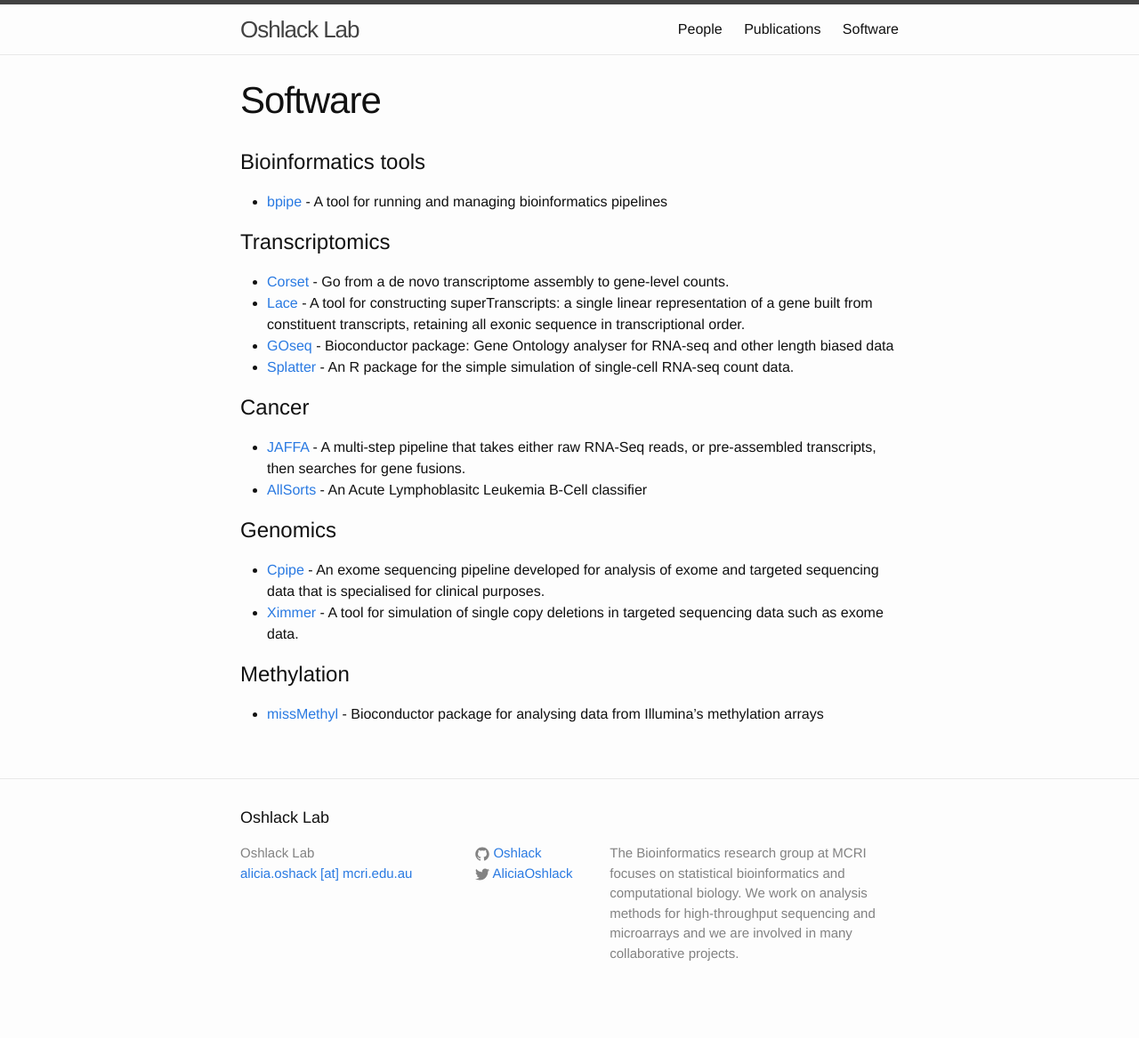
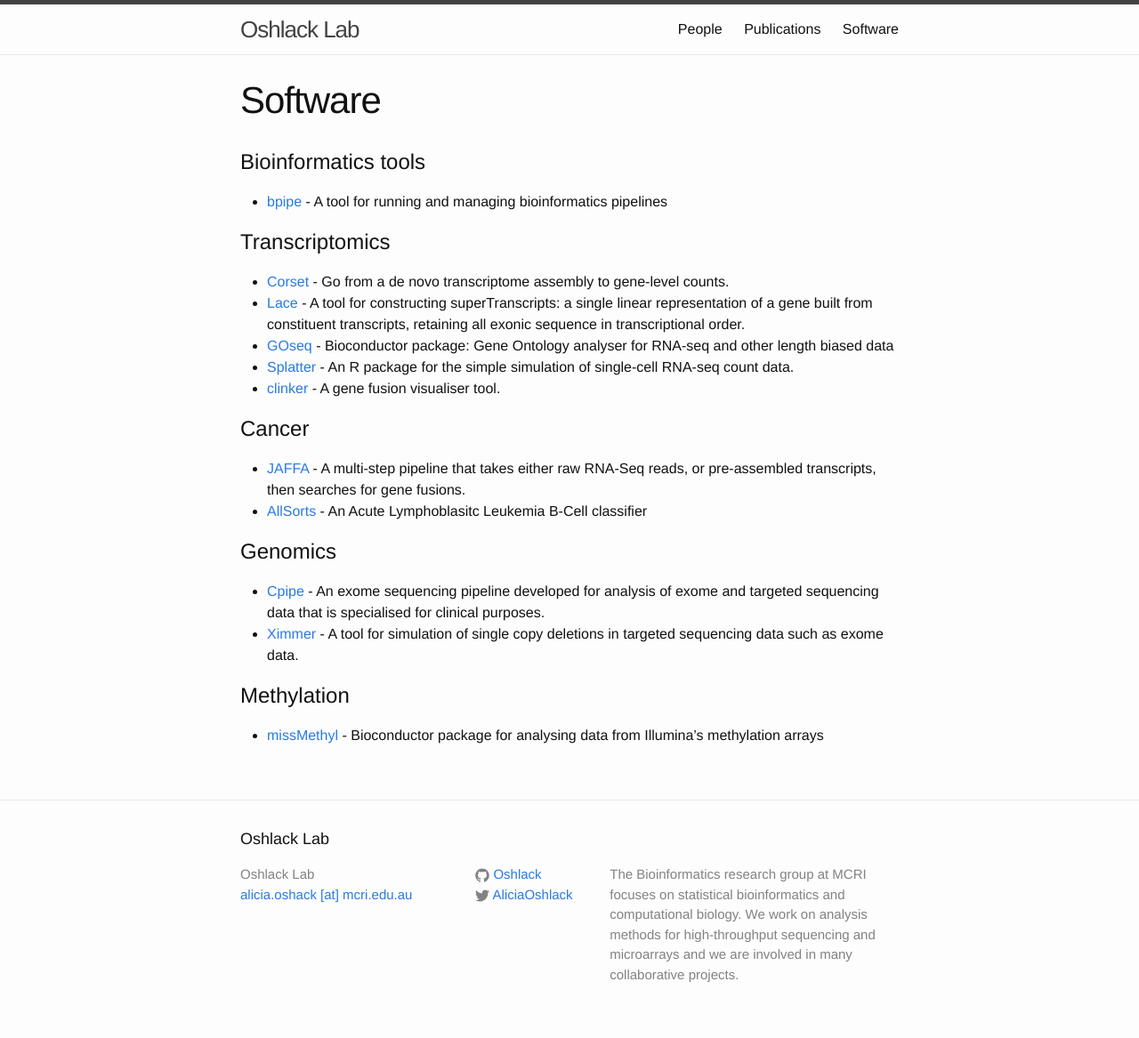
Before and after one commit to Oshlack/oshlack.github.io, a Jekyll site: the page built from software.md, in a window 1280 px wide. Shown: the whole page at 89% size. Built offline with Jekyll 4.4.1, drawn with Linux system fonts in a browser that asks for light colours; before the commit the page ends 1143 px from its top, so only the background shows below that.

Commit message:
Update software.md

```diff
--- a/software.md
+++ b/software.md
@@ -12,6 +12,7 @@ permalink: /software/
 * [Lace](https://github.com/Oshlack/Lace/wiki) - A tool for constructing superTranscripts: a single linear representation of a gene built from constituent transcripts, retaining all exonic sequence in transcriptional order.
 * [GOseq](http://bioconductor.org/packages/release/bioc/html/goseq.html) - Bioconductor package: Gene Ontology analyser for RNA-seq and other length biased data
 * [Splatter](https://github.com/Oshlack/splatter) - An R package for the simple simulation of single-cell RNA-seq count data.
+* [clinker](https://github.com/Oshlack/Clinker) - A gene fusion visualiser tool.
 
 # Cancer
 * [JAFFA](https://github.com/Oshlack/JAFFA/wiki) - A multi-step pipeline that takes either raw RNA-Seq reads, or pre-assembled transcripts, then searches for gene fusions.
```
